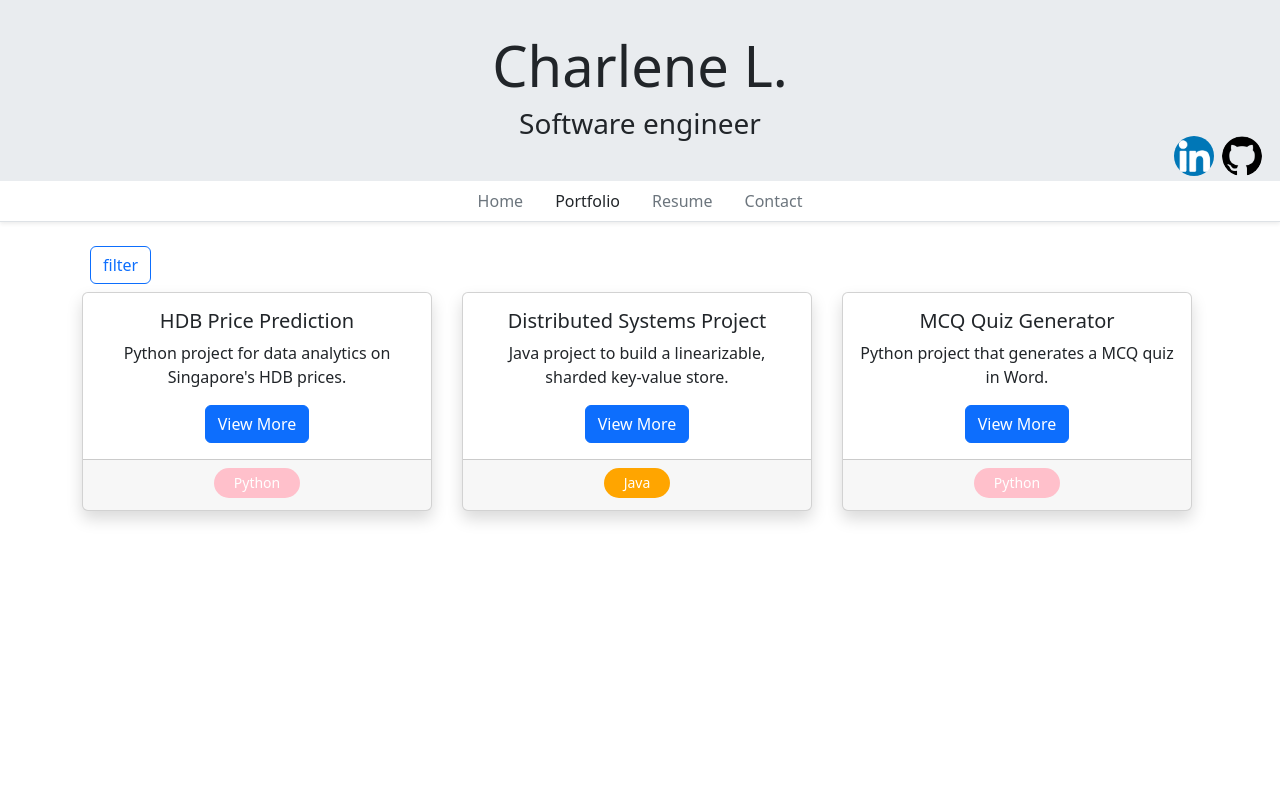
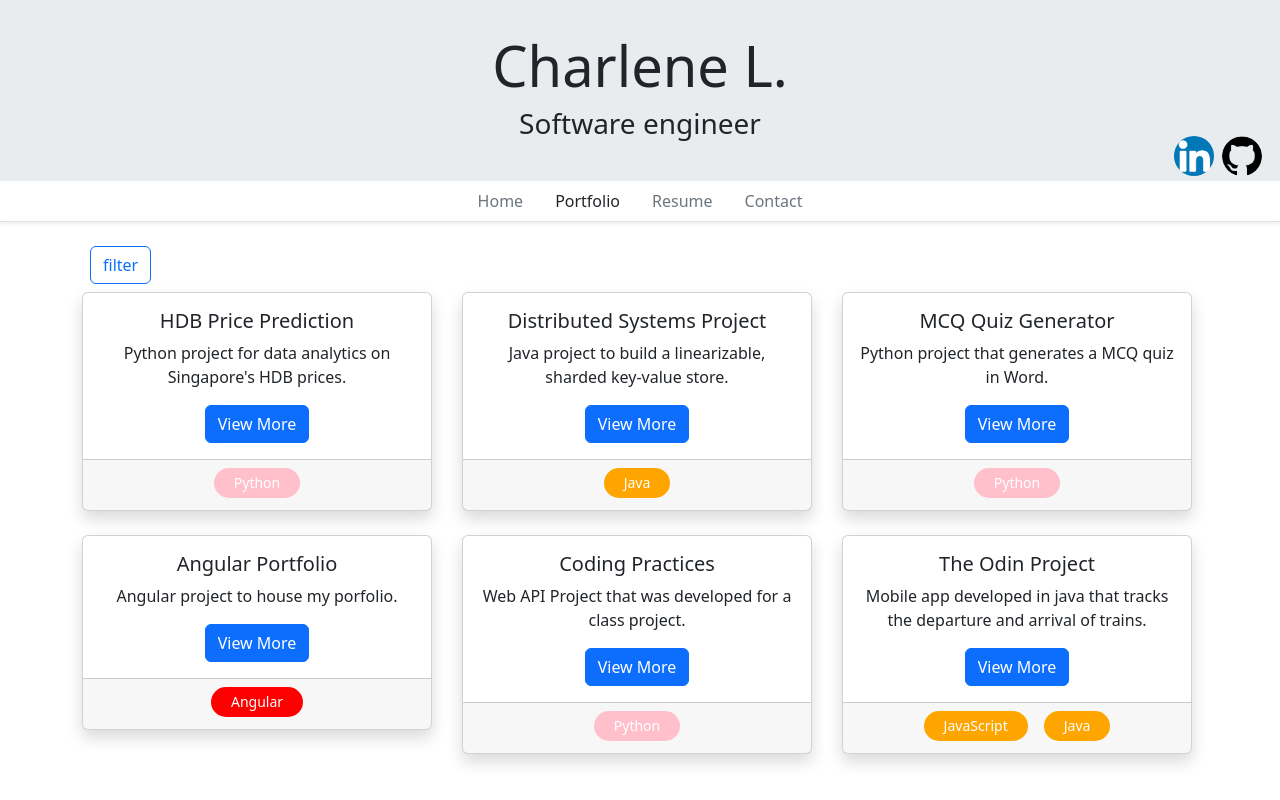
Before and after one commit to leecharlenej/learning-stuff, an Angular app in the folder Web-app/AngularPortfolioWebsite2/: page /portfolio in a window 1280 px wide. Built offline with nearby package versions, Linux system fonts and the light colour scheme.

Commit message:
Angular: Updated Portfolio,

```diff
--- a/Web-app/AngularPortfolioWebsite2/src/app/_services/projects.service.ts
+++ b/Web-app/AngularPortfolioWebsite2/src/app/_services/projects.service.ts
@@ -11,9 +11,9 @@
     {id: 0, name: "HDB Price Prediction", pictures: ["/img/image1.png","/img/image2.png","/img/image3.png"], projectLink: "//github.com/leecharlenej/fuzzy-eureka", summary: "Python project for data analytics on Singapore's HDB prices.", description: "This is a group NUS school project, under the module IT5006 Fundamentals of Data Analytics. A Streamlit app was developed to analyze the prices of resale and rental houses in Singapore. Various models such as random forest regression, linear regression and XGBoost were implement to identify the best predictive model.", tags: [Tag.PYTHON]},
     {id: 1, name: "Distributed Systems Project", pictures: ["/img/image1.png","/img/image2.png","/img/image3.png"], projectLink: "//www.github.com", summary: "Java project to build a linearizable, sharded key-value store.", description: "This is a NUS school project, under the module CS5223 Distributed Systems. There are 5 labs, each focusing on different aspects of distributed systems such as remote procedure calls, key-value store replication, Paxos consensus, sharding, and dynamic load balancing. It is similar to Amazon\'s DynamoDB or Google\'s Spanner. As this project is still being used at NUS, please contact me for the link.", tags: [Tag.JAVA]},
     {id: 2, name: "MCQ Quiz Generator", pictures: ["/img/projects/python-mcq-quiz-generator/image1.png","/img/projects/python-mcq-quiz-generator/image2.png","/img/projects/python-mcq-quiz-generator/image3.png"], projectLink: "//github.com/leecharlenej/mcq-quiz-generator", summary: "Python project that generates a MCQ quiz in Word.", description: "The MCQ Quiz Generator is a versatile tool crafted to assist educators and examiners in creating, modifying, and randomizing fact-based multiple-choice questions (MCQs) to ensure a varied testing experience. This innovative tool integrates ChatGPT to dynamically rephrase existing questions or to generate new ones, consistently testing the same concepts through varied phrasing.", tags: [Tag.PYTHON]},
-    // {id: 3, name: "Web API Project", pictures: ["/img/image1.png","/img/image2.png","/img/image3.png"], projectLink: "//www.github.com", summary: "Web API Project that was developed for a class project.", description: "Lorem ipsum dolor sit amet, consectetur adipiscing elit, sed do eiusmod tempor incididunt ut labore et dolore magna aliqua. Ut enim ad minim veniam, quis nostrud exercitation ullamco laboris nisi ut aliquip ex ea commodo consequat. Duis aute irure dolor in reprehenderit in voluptate velit esse cillum dolore eu fugiat nulla pariatur. Excepteur sint occaecat cupidatat non proident, sunt in culpa qui officia deserunt mollit anim id est laborum.", tags: [Tag.CSHARP, Tag.ASPNET]},
-    // {id: 4, name: "Chrome Extension", pictures: ["/img/image1.png","/img/image2.png","/img/image3.png"], projectLink: "//www.github.com", summary: "Developed a chrome extension that tracks the prices of furniture.", description: "Lorem ipsum dolor sit amet, consectetur adipiscing elit, sed do eiusmod tempor incididunt ut labore et dolore magna aliqua. Ut enim ad minim veniam, quis nostrud exercitation ullamco laboris nisi ut aliquip ex ea commodo consequat. Duis aute irure dolor in reprehenderit in voluptate velit esse cillum dolore eu fugiat nulla pariatur. Excepteur sint occaecat cupidatat non proident, sunt in culpa qui officia deserunt mollit anim id est laborum.", tags: [Tag.JAVASCRIPT]},
-    // {id: 5, name: "Mobile App", pictures: ["/img/image1.png","/img/image2.png","/img/image3.png"], projectLink: "//www.github.com", summary: "Mobile app developed in java that tracks the departure and arrival of trains.", description: "Lorem ipsum dolor sit amet, consectetur adipiscing elit, sed do eiusmod tempor incididunt ut labore et dolore magna aliqua. Ut enim ad minim veniam, quis nostrud exercitation ullamco laboris nisi ut aliquip ex ea commodo consequat. Duis aute irure dolor in reprehenderit in voluptate velit esse cillum dolore eu fugiat nulla pariatur. Excepteur sint occaecat cupidatat non proident, sunt in culpa qui officia deserunt mollit anim id est laborum.", tags: [Tag.JAVA]}
+    {id: 4, name: "Angular Portfolio", pictures: ["/img/image1.png","/img/image2.png","/img/image3.png"], projectLink: "//github.com/leecharlenej/learning-stuff/tree/master/Web-app/AngularPortfolioWebsite2", summary: "Angular project to house my porfolio.", description: "Lorem ipsum dolor sit amet, consectetur adipiscing elit, sed do eiusmod tempor incididunt ut labore et dolore magna aliqua. Ut enim ad minim veniam, quis nostrud exercitation ullamco laboris nisi ut aliquip ex ea commodo consequat. Duis aute irure dolor in reprehenderit in voluptate velit esse cillum dolore eu fugiat nulla pariatur. Excepteur sint occaecat cupidatat non proident, sunt in culpa qui officia deserunt mollit anim id est laborum.", tags: [Tag.ANGULAR]},
+    {id: 5, name: "Coding Practices", pictures: ["/img/image1.png","/img/image2.png","/img/image3.png"], projectLink: "//github.com/leecharlenej/coding-practices", summary: "Web API Project that was developed for a class project.", description: "Lorem ipsum dolor sit amet, consectetur adipiscing elit, sed do eiusmod tempor incididunt ut labore et dolore magna aliqua. Ut enim ad minim veniam, quis nostrud exercitation ullamco laboris nisi ut aliquip ex ea commodo consequat. Duis aute irure dolor in reprehenderit in voluptate velit esse cillum dolore eu fugiat nulla pariatur. Excepteur sint occaecat cupidatat non proident, sunt in culpa qui officia deserunt mollit anim id est laborum.", tags: [Tag.PYTHON]},
+    {id: 6, name: "The Odin Project", pictures: ["/img/image1.png","/img/image2.png","/img/image3.png"], projectLink: "//www.github.com", summary: "Mobile app developed in java that tracks the departure and arrival of trains.", description: "Lorem ipsum dolor sit amet, consectetur adipiscing elit, sed do eiusmod tempor incididunt ut labore et dolore magna aliqua. Ut enim ad minim veniam, quis nostrud exercitation ullamco laboris nisi ut aliquip ex ea commodo consequat. Duis aute irure dolor in reprehenderit in voluptate velit esse cillum dolore eu fugiat nulla pariatur. Excepteur sint occaecat cupidatat non proident, sunt in culpa qui officia deserunt mollit anim id est laborum.", tags: [Tag.JAVASCRIPT, Tag.JAVA]}
   ];
 
   constructor() { }
```
